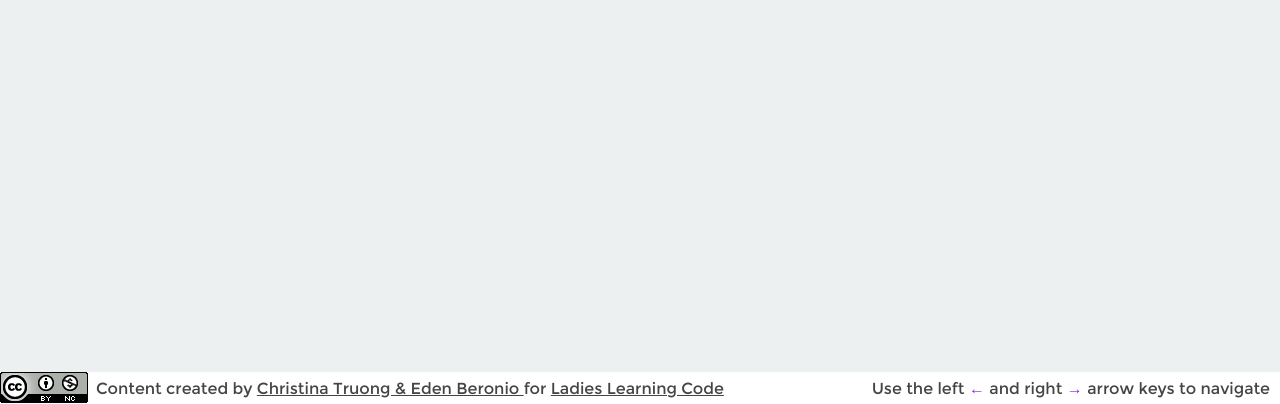
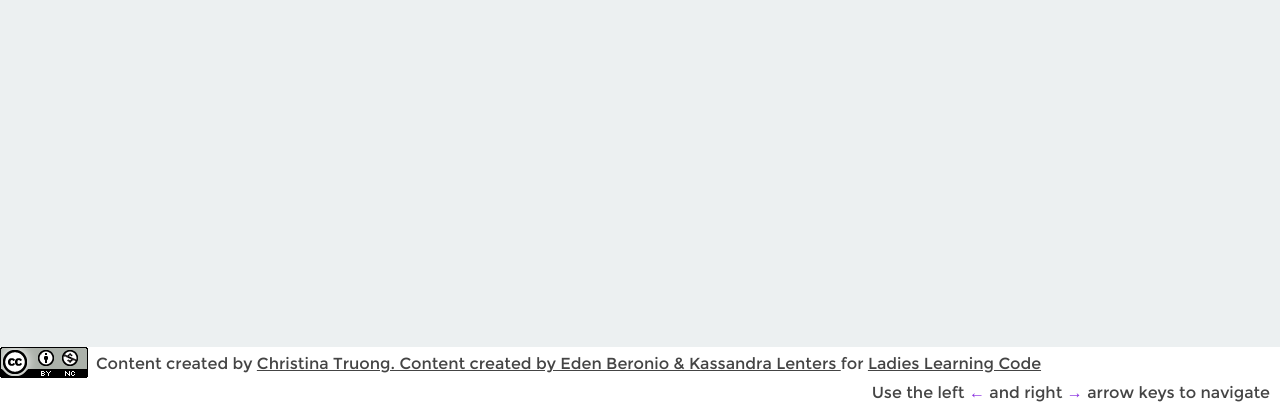
Before and after one commit to canadalearningcode/glc-gamemaking-with-scratch, a plain HTML site: page slides.html in a window 1280 px wide. Shown: the part 396-800 px from the top of the page. Drawn offline with Linux system fonts and the light colour scheme.

Commit message:
attributions

```diff
--- a/slides.html
+++ b/slides.html
@@ -51,7 +51,7 @@
 
       <footer>
         <a class="left" rel="license" href="http://creativecommons.org/licenses/by-nc/4.0/"><img alt="Creative Commons License" src="framework/img/cc-by-nc.png" /></a>
-        <p class="left">Content created by <a href="http://christinatruong.com">Christina Truong & Eden Beronio </a> for <a prefix="cc: http://creativecommons.org/ns#" href="http://ladieslearningcode.com" property="cc:attributionName" rel="cc:attributionURL">Ladies Learning Code</a></p>
+        <p class="left">Content created by <a href="http://christinatruong.com">Christina Truong. Content created by Eden Beronio & Kassandra Lenters </a> for <a prefix="cc: http://creativecommons.org/ns#" href="http://ladieslearningcode.com" property="cc:attributionName" rel="cc:attributionURL">Ladies Learning Code</a></p>
         <p class="right">Use the left <span class="arrow">&#8592;</span> and right <span class="arrow">&#8594;</span> arrow keys to navigate</p>
       </footer>
     </section>
@@ -329,7 +329,7 @@
       </div>
         <footer>
           <a class="left" rel="license" href="http://creativecommons.org/licenses/by-nc/4.0/"><img alt="Creative Commons License" src="framework/img/cc-by-nc.png" /></a>
-          <p class="left">Content created by <a href="http://christinatruong.com">Christina Truong & Eden Beronio </a> for <a prefix="cc: http://creativecommons.org/ns#" href="http://ladieslearningcode.com" property="cc:attributionName" rel="cc:attributionURL">Ladies Learning Code</a></p>
+          <p class="left">Content created by <a href="http://christinatruong.com">Christina Truong. Content created by Eden Beronio & Kassandra Lenters </a> for <a prefix="cc: http://creativecommons.org/ns#" href="http://ladieslearningcode.com" property="cc:attributionName" rel="cc:attributionURL">Ladies Learning Code</a></p>
           <p class="right">Use the left <span class="arrow">&#8592;</span> and right <span class="arrow">&#8594;</span> arrow keys to navigate</p>
         </footer>
       </section>
```
Also changed, not shown: index.html (+2 -2 lines).
